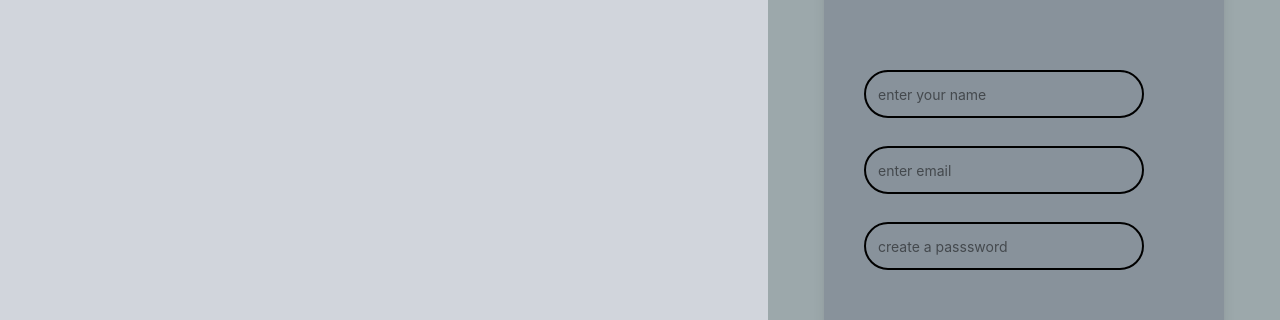
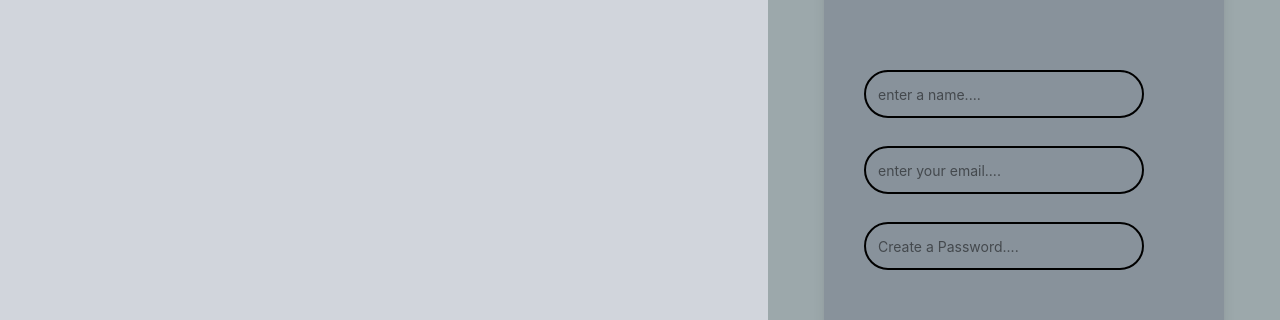
Before and after one commit to Raj-Praj/Study-Hub-App, a React (Vite) app: page /register-page in a window 1280 px wide. Shown: the part 182-502 px from the top of the page. Built offline with nearby package versions, Linux system fonts and the light colour scheme.

Commit message:
hook form is used to handle form

```diff
--- a/src/auth/Config.tsx
+++ b/src/auth/Config.tsx
@@ -1,3 +1,3 @@
-export const AppConfig={
-    apiBaseURL:import.meta.env.VITE_PUBLIC_API_URL,
-};
+// export const AppConfig={
+//     apiBaseURL:import.meta.env.VITE_PUBLIC_API_URL,
+// };
--- a/src/components/landingPage/rightsidecomponent/LoginSection.tsx
+++ b/src/components/landingPage/rightsidecomponent/LoginSection.tsx
@@ -1,36 +1,84 @@
 import { Link } from "react-router"
 
-import FormInputField from "../../ui/form/input";
+//import FormInputField from "../../ui/form/input";
 import FormButton from "../../ui/form/formbutton";
 import FormLabel from "../../ui/form/formlabel";
+import { Controller, useForm } from "react-hook-form";
+export interface Icredentials{
+    username:string,
+    password:string
+}
 export default function LoginSection(){
+    const{control,handleSubmit}=useForm<Icredentials>({
+        defaultValues:{
+            username:"",
+            password:""
+        }
+    })
+    const loginApiCaller=(data:Icredentials)=>{
+        console.log(data)
+    }
 
     return(
     <>
-    <section className="w-2/5 h-screen bg-mist-400">
-          <section className=" w-full h-full flex justify-center items-center">
+    <section className="w-2/5 h-screen bg-mist-400 flex justify-center items-center">
+          <form onSubmit={handleSubmit(loginApiCaller)}>
               <div className=" bg-gray-500/40  w-[400px] h-[600px] rounded-2xl shadow-lg p-10 text-2xl flex flex-col gap-20">
 
                    <FormLabel className="text-2xl">Login into Study Hub</FormLabel>
 
                      <div className="flex flex-col gap-7">
+                        <Controller
+                        name="username"
+                        control={control}
+                        render={({field})=>{
+                            return(
+                                <input
+                                type="text"
+                                {...field}
+                                className="border-2 rounded-full  w-70 h-12 text-sm p-3"
+                                name="username"
+                                placeholder="Enter your username..."
+                                />
 
+                            )
+                        }}
+                        />
+                        <Controller
+                        name="password"
+                        control={control}
+                        render={({field})=>{
+                            return(
+                                <input
+                                type="password"
+                                {...field}
+                                className="border-2 rounded-full  w-70 h-12 text-sm p-3"
+                                name="passwprd"
+                                placeholder="Enter your password..."
+                                />
+
+                            )
+                        }}
+                        />
+
+{/*
                     <FormInputField type="text" placeholder="Enter your name"/>
-                    <FormInputField type="text" placeholder="Enter your name"/>
+                    <FormInputField type="text" placeholder="Enter your name"/> */}
 
                     </div>
 
 
 
-                     <FormButton navigateWhere="/home">Log in</FormButton>
+                     <FormButton type="submit">Log in</FormButton>
 
 
                         <FormLabel className="text-xl text-center text-gray-800"> New here?{" "}
                         <Link to="/register-page" className="text-blue-800 cursor-pointer">
                         Register</Link> </FormLabel>
                  </div>
+                 </form>
              </section>
-         </section>
+
 
     </>
     )
--- a/src/components/landingPage/rightsidecomponent/RegisterSection.tsx
+++ b/src/components/landingPage/rightsidecomponent/RegisterSection.tsx
@@ -1,25 +1,91 @@
 import { Link } from "react-router"
 import FormLabel from "../../ui/form/formlabel"
-import FormInputField from "../../ui/form/input"
+//import FormInputField from "../../ui/form/input"
 import FormButton from "../../ui/form/formbutton"
+import { Controller, useForm } from "react-hook-form"
+export interface iCredentials1{
+    user_name:string,email:string,password:string
+
+}
 export default function RegisterSection(){
+const{control,handleSubmit}=useForm<iCredentials1>({
+    defaultValues:{
+        user_name:"",
+        email:"",
+        password:""
+
+    }
+})
+const registerApiCaller=(data:iCredentials1)=>{
+    console.log(data)
+}
+
     return(<>
 
         {/*Register section*/}
-        <section className="w-2/5 h-screen bg-mist-400">
-          <section className=" w-full h-full flex justify-center items-center">
+        <section className="w-2/5 h-screen bg-mist-400 flex justify-center items-center">
+            <form onSubmit={handleSubmit(registerApiCaller)}>
               <div className=" bg-gray-500/40  w-100 h-150 rounded-2xl shadow-lg p-10 text-2xl flex flex-col gap-20">
 
                   <FormLabel className="text-2xl" >Sign up</FormLabel>
 
                     <div className="flex flex-col gap-7">
-                        <FormInputField type="text" placeholder="enter your name"/>
+
+                        <Controller
+                        name="user_name"
+                        control={control}
+                        render={({field})=>{
+                            return(
+                                <input
+                                {...field}
+                                type="text"
+                                name="user_name"
+                                placeholder="enter a name...."
+                                className="border-2 rounded-full  w-70 h-12 text-sm p-3"
+                                />
+                            )
+                        }}
+                        />
+
+                         <Controller
+                        name="email"
+                        control={control}
+                        render={({field})=>{
+                            return(
+                                <input
+                                {...field}
+                                type="text"
+                                name="email"
+                                placeholder="enter your email...."
+                                className="border-2 rounded-full  w-70 h-12 text-sm p-3"
+                                />
+                            )
+                        }}
+                        />
+
+                         <Controller
+                        name="password"
+                        control={control}
+                        render={({field})=>{
+                            return(
+                                <input
+                                {...field}
+                                type="password"
+                                name="password"
+                                placeholder="Create a Password...."
+                                className="border-2 rounded-full  w-70 h-12 text-sm p-3"
+                                />
+                            )
+                        }}
+                        />
+
+                        {/* <FormInputField type="text" placeholder="enter your name"/>
                         <FormInputField type="text" placeholder="enter email"/>
-                        <FormInputField type="password" placeholder="create a passsword"/>
+                        <FormInputField type="password" placeholder="create a passsword"/> */}
                      </div>
 
                      <div className="flex justify-center items-center h-10 bg-blue-600 rounded-full text-xl hover:bg-sky-700 cursor-pointer">
-                         <FormButton navigateWhere="/home">Register</FormButton>
+                         <FormButton type="submit">Register</FormButton>
 
                      </div>
                      <FormLabel className="text-lg text-center text-gray-800">
@@ -32,8 +98,9 @@ export default function RegisterSection(){
 
 
                  </div>
+                 </form>
              </section>
-         </section>
+
 
     </>)
 }
--- a/src/components/ui/form/formbutton.tsx
+++ b/src/components/ui/form/formbutton.tsx
@@ -1,14 +1,17 @@
-import { useNavigate } from "react-router"
+//import { useNavigate } from "react-router"
 
 export type FormButtonProps={
-    navigateWhere:string,
+    type:"submit"|"reset"|"button",
+    navigateWhere?:string,
     children:string
 }
-export default function FormButton({navigateWhere,children}:Readonly<FormButtonProps>){
-    const navigate=useNavigate()
+export default function FormButton({type="button",children}:Readonly<FormButtonProps>){
+    //const navigate=useNavigate()
     return(<>
     <div className="flex justify-center items-center">
-                         <button  className="cursor-pointer  justify-center items-center w-60 h-10 bg-blue-600 rounded-full text-xl hover:bg-sky-700 " onClick={()=>navigate(navigateWhere)}>{children}</button>
-                     </div>
+                         <button type={type} className="cursor-pointer  justify-center items-center w-60 h-10 bg-blue-600 rounded-full text-xl hover:bg-sky-700 " >
+                            {children}
+                            </button>
+     </div>
     </>)
 }
--- a/src/components/ui/form/input.tsx
+++ b/src/components/ui/form/input.tsx
@@ -6,9 +6,9 @@ export default function FormInputField({type,placeholder}:Readonly<InputfieldPro
     return(
     <>
 
-                   <form>
+
                        <input type={type} className=" border-2 rounded-full  w-70 h-12 text-sm p-3" placeholder={placeholder}/>
 
-                     </form>
+
     </>)
 }
--- a/src/services/apiClient.ts
+++ b/src/services/apiClient.ts
@@ -1,16 +1,16 @@
-import axios from "axios";
-import type { AxiosInstance } from "axios";
-import { AppConfig } from "../auth/Config";
+// import axios from "axios";
+// import type { AxiosInstance } from "axios";
+// import { AppConfig } from "../auth/Config";
 
-const axiosInstance:AxiosInstance=axios.create({
+// const axiosInstance:AxiosInstance=axios.create({
 
-   //baseURL: import.meta.env.VITE_PUBLIC_API_URL,
-    baseURL:AppConfig.apiBaseURL,
-    timeout:30000,
-    timeoutErrorMessage:"server timed out",
-    responseType:"json",
-    headers:{
-        "Content_Type":"application/json",
-    }
-});
-export default axiosInstance
+//    //baseURL: import.meta.env.VITE_PUBLIC_API_URL,
+//     baseURL:AppConfig.apiBaseURL,
+//     timeout:30000,
+//     timeoutErrorMessage:"server timed out",
+//     responseType:"json",
+//     headers:{
+//         "Content_Type":"application/json",
+//     }
+// });
+// export default axiosInstance
```
